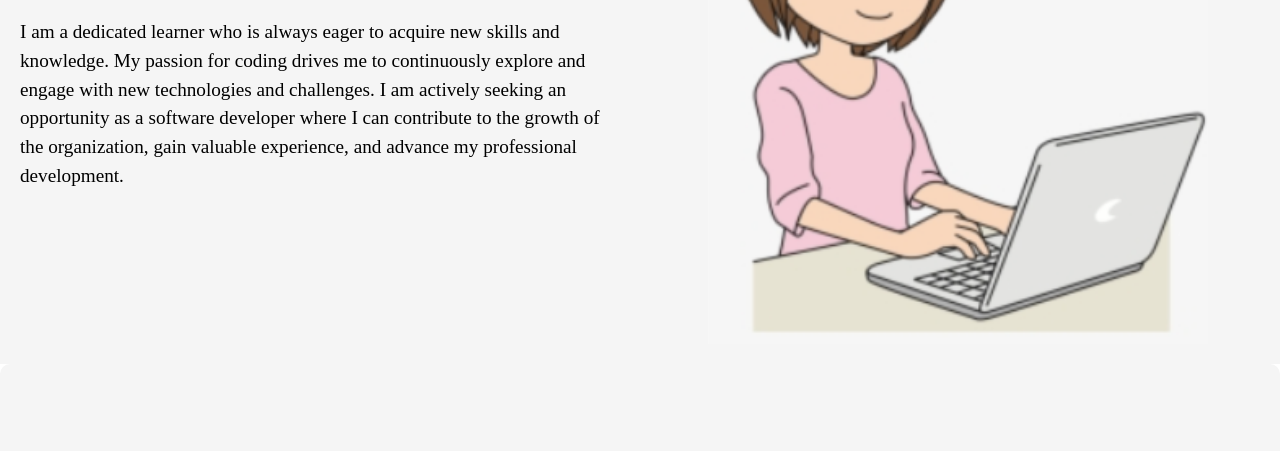
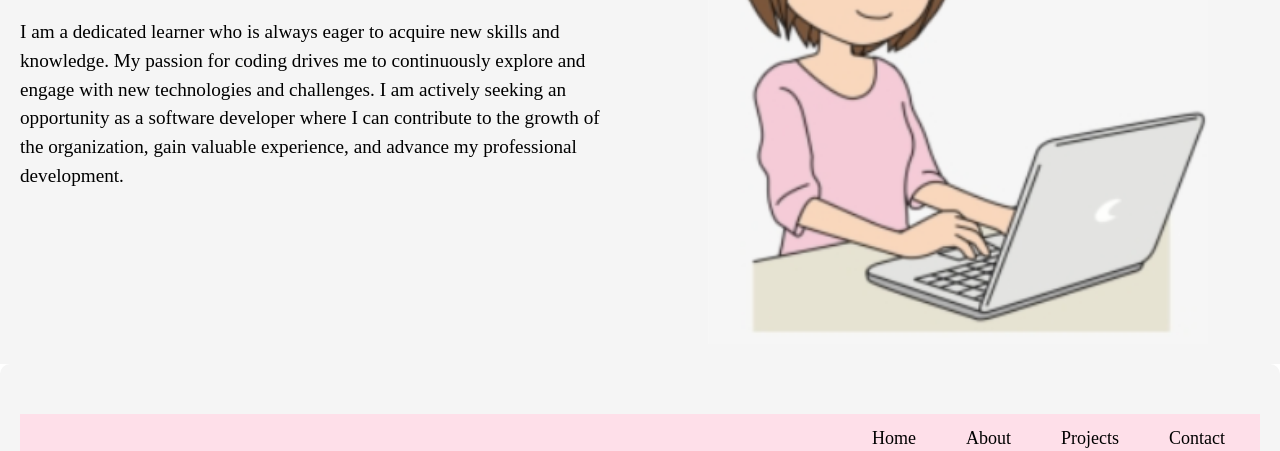
Before and after one commit to amruthaSaladi/portfolio, a plain HTML site: page index.html in a window 1280 px wide. Shown: the part 339-790 px from the top of the page. Drawn offline with Linux system fonts and the light colour scheme.

Commit message:
index.html

```diff
--- a/index.html
+++ b/index.html
@@ -34,6 +34,20 @@
             </div>
         </header>
         <section class="about" id="about">
+            <nav>
+                <div class="nav-item">
+                    <a class="nav" href="#home">Home</a>
+                </div>
+                <div class="nav-item">
+                    <a class="nav" href="#about">About</a>
+                </div>
+                <div class="nav-item">
+                    <a class="nav" href="#projects">Projects</a>
+                </div>
+                <div class="nav-item">
+                    <a class="nav" href="#contact">Contact</a>
+                </div>
+            </nav>
             <h2>About Me</h2>
             <h3>Skills</h3>
             <div class="TNT">
```
